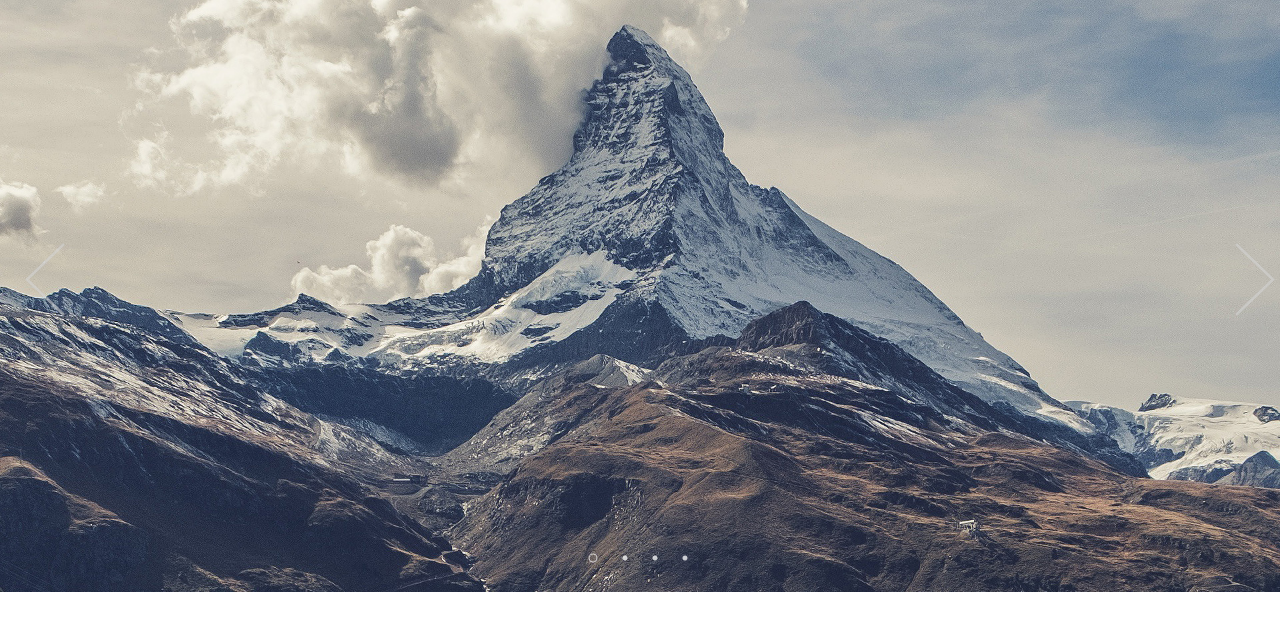
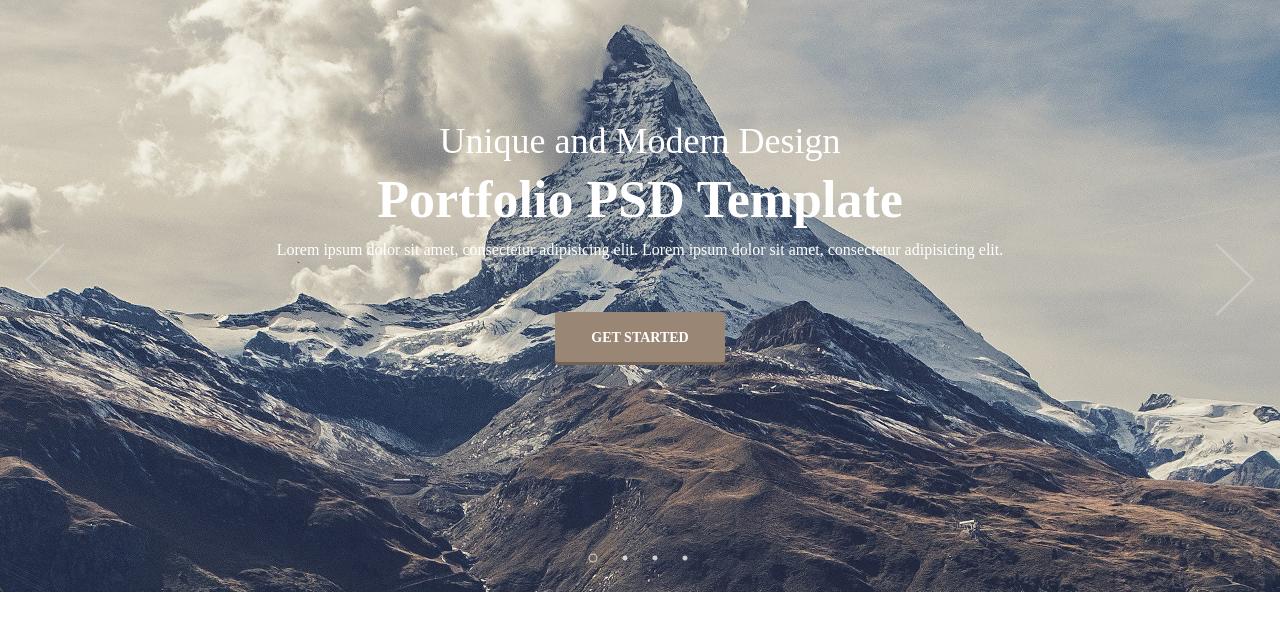
Before and after one commit to AdminingSS/Current, a plain HTML site: page index.html in a window 1280 px wide. Shown: the part 91-734 px from the top of the page. Drawn offline with Linux system fonts and the light colour scheme.

Commit message:
9 commit

```diff
--- a/css/fonts.scss
+++ b/css/fonts.scss
@@ -1,3 +1,57 @@
+
+//Slider
+.font-slider-header-small {
+  font-family: Raleway;
+  font-size: 36px;
+  font-weight: 500;
+  font-style: normal;
+  font-stretch: normal;
+  line-height: normal;
+  letter-spacing: normal;
+  text-align: center;
+  color: #ffffff;
+}
+.font-slider-header-big {
+  font-family: Raleway;
+  font-size: 52px;
+  font-weight: 800;
+  font-style: normal;
+  font-stretch: normal;
+  line-height: normal;
+  letter-spacing: normal;
+  text-align: center;
+  color: #ffffff;
+}
+.font-slider-text {
+  font-family: Montserrat;
+  font-size: 16px;
+  font-weight: 300;
+  font-style: normal;
+  font-stretch: normal;
+  line-height: 1.5;
+  letter-spacing: normal;
+  text-align: center;
+  color: #ffffff;
+}
+.font-slider-btn {
+  font-family: Raleway;
+  font-size: 14px;
+  font-weight: 800;
+  font-style: normal;
+  font-stretch: normal;
+  line-height: 1.64;
+  letter-spacing: normal;
+  text-align: center;
+  color: #ffffff;
+  border: 0;
+  width: 170px;
+  height: 53px;
+  border-radius: 3px;
+  background-color: #998675;
+  box-shadow: inset 0px -3px 0 0 #736357;
+  margin-top: 50px;
+}
+
 //Navbar logo text
 .font-logo {
   font-family: Raleway;
@@ -31,7 +85,7 @@
 
 
 //Content 1 text block
-.content_1 {
+.font-content-1 {
   //Card header text
   .card-title {
     font-family: Raleway;
--- a/css/main.scss
+++ b/css/main.scss
@@ -1,12 +1,22 @@
+//GLOBAL
+
+.z-100 {
+  z-index: 100;
+}
+.t-0 {
+  top: 0px;
+}
+
+//.test-bgi {
+//  background: url("../img/photo.jpg") no-repeat;
+//  background-size: cover;
+//  height: 600px;
+//}
 
 //SLIDER
-//Slider кривожопый подъём наверх
-.slider-head {
-  //margin-top: -82px;
-}
 //Right arrow placement
 .slick-next {
-  right: 25px;
+  right: 45px;
   z-index: 1;
   //Right arrow tuning
   &::before {
--- a/index.html
+++ b/index.html
@@ -17,28 +17,40 @@
     <title>Title</title>
 
 </head>
-<body>
+<body style="overflow-x: hidden">
 
 <!--Header-->
 <div class="section-custom-name" id="headerMain">
 
-
     <!--Slider-->
     <div id="sliderHead" class="slider-head">
+        <div>
+            <div class="content position-relative">
+                <img class="w-100" src="img/photo.jpg" alt="First slide">
+                <div class="position-absolute w-100 h-100 t-0 z-100 d-flex align-items-center">
+                    <div class="container text-center">
+                        <div class="row">
+                            <div class="col-8 m-auto">
+                                <h5 class="font-slider-header-small">Unique and Modern Design</h5>
+                                <h2 class="font-slider-header-big">Portfolio PSD Template</h2>
+                                <span class="font-slider-text">Lorem ipsum dolor sit amet, consectetur adipisicing elit. Lorem ipsum dolor sit amet, consectetur adipisicing elit.</span>
+                                <p><button class="font-slider-btn">GET STARTED</button></p>
+                            </div>
+                        </div>
+                    </div>
 
-        <div>
-            <img class="w-100" src="img/photo.jpg" alt="First slide">
+                </div>
+            </div>
         </div>
         <div>
-            <img class="d-block w-100" src="img/photo.jpg" alt="Second slide">
+            <img class="w-100" src="img/photo.jpg" alt="Second slide">
         </div>
         <div>
-            <img class="d-block w-100" src="img/photo.jpg" alt="Third slide">
+            <img class="w-100" src="img/photo.jpg" alt="Third slide">
         </div>
         <div>
-            <img class="d-block w-100" src="img/photo.jpg" alt="Third slide">
+            <img class="w-100" src="img/photo.jpg" alt="Forth slide">
         </div>
-
     </div>
 
     <!--Navbar-->
@@ -95,19 +107,17 @@
                             </a>
                         </li>
                     </ul>
-
                 </div>
             </div>
         </nav>
     </div>
-
-
 </div>
 
 <!--Content-->
 <div class="section-custom-name" id="contentMain">
+
     <!--4 cards deck-->
-    <div class="card-deck text-center my-5 content_1">
+    <div class="card-deck text-center my-5 font-content-1">
         <div class="card border-0 align-items-center justify-content-around">
             <img class="card-img-top content-icon-top-1" src="img/icon_1.svg" alt="Card image cap">
             <div class="card-body">
@@ -141,10 +151,12 @@
             <img class="card-img-bottom content-icon-bottom-1" src="img/line_gray.svg" alt="Card image cap">
         </div>
     </div>
+
     <!--something on gray-->
     <div class="container-fluid something-gray w-100">
 
     </div>
+
     <!--dark line-->
     <div class="container-fluid dark-line">
         <div class="row align-items-center justify-content-around">
@@ -156,17 +168,26 @@
                 <button>PURCHASE NOW</button>
             </div>
         </div>
+    </div>
 
-    </div>
+    <!--Projects-->
+    <!--Video-->
+    <!--something on white-->
+    <!--Counters-->
+    <!--Recent posts-->
 </div>
 
 <!--Footer-->
 <div class="section-custom-name" id="footerMain">
-    <div class="container">
+
+    <!--Footer header-->
+    <div class="container-fluid">
         <div class="row">
 
         </div>
     </div>
+    <!--Footer main-->
+    <!--Footer footer-->
 </div>
 
 <!-- Bootstrap scripts section -->
```
Also changed, not shown: css/fonts.css, css/main.css, 2 other files.
